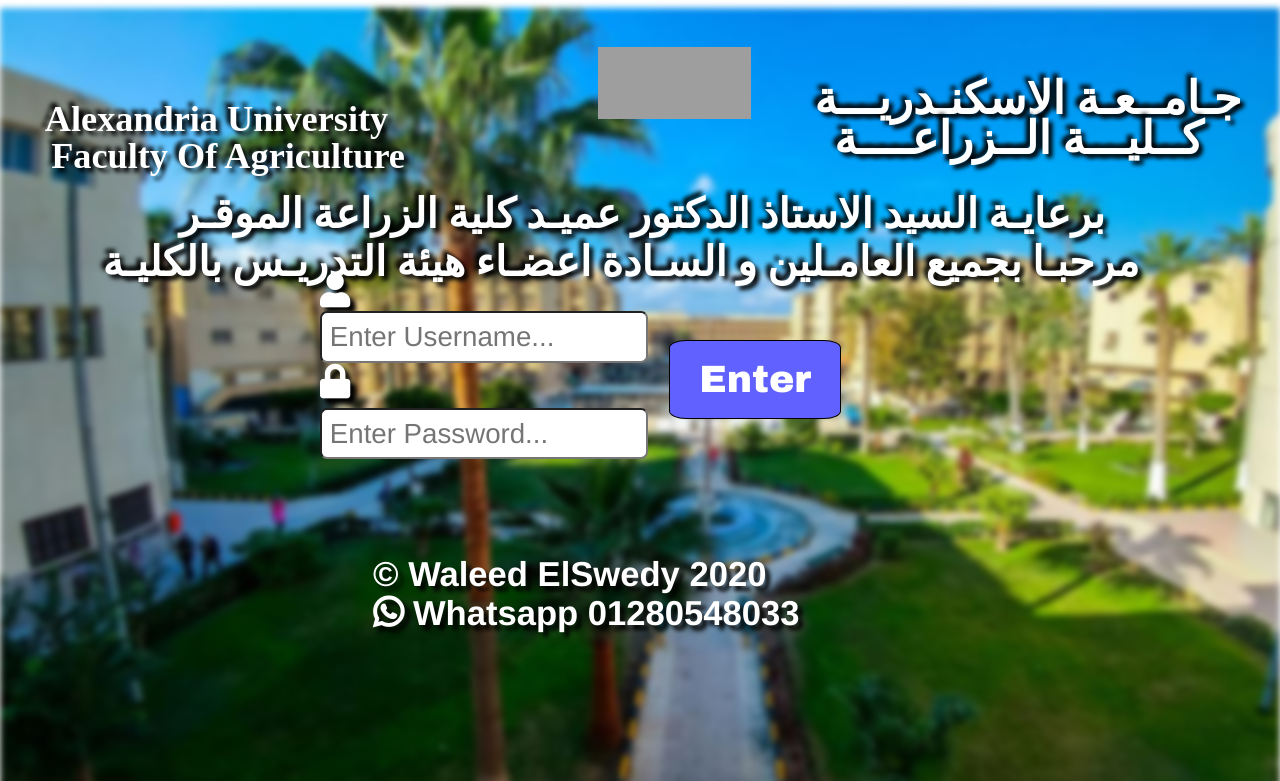
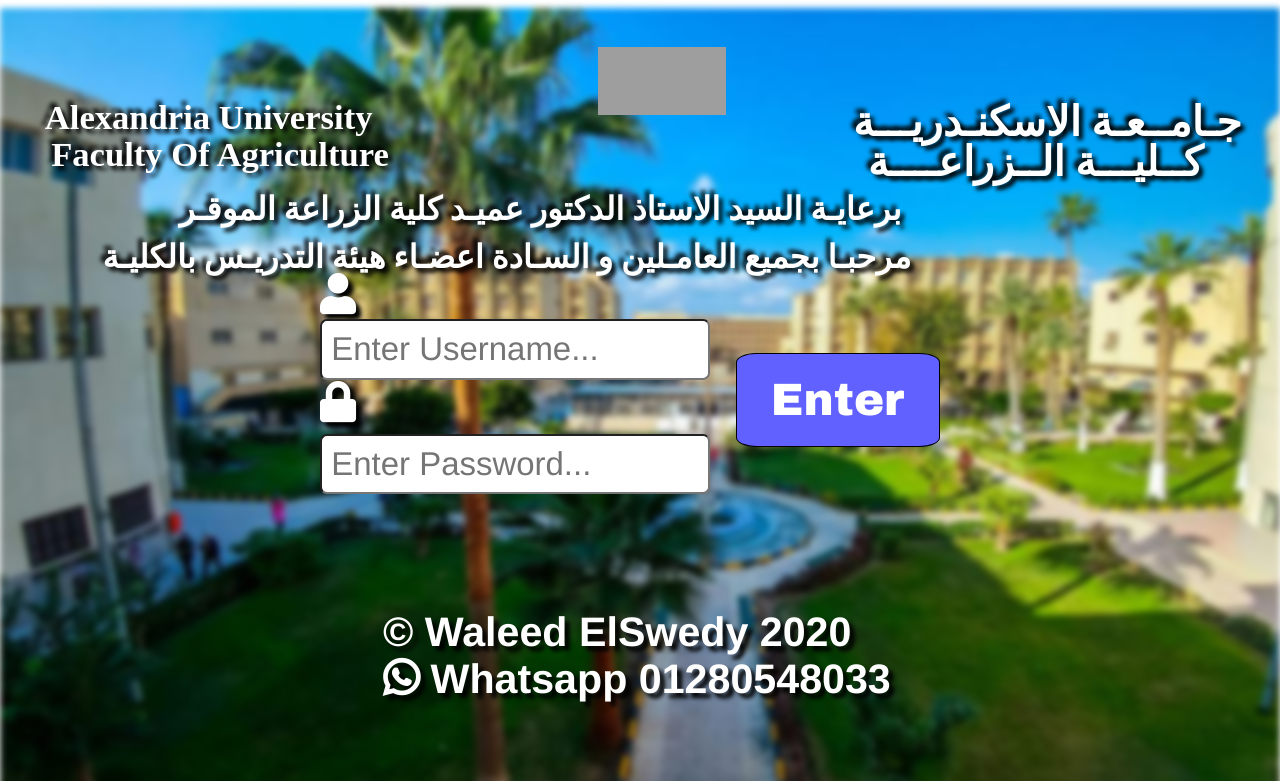
Before and after one commit to WaleedElswedy/waleedelswedyfoaonline.github.io, a PHP site: page / in a window 1280 px wide. Shown: the top 781 px of the page. Run offline with PHP 8.4, Linux system fonts and the light colour scheme; some libraries are stand-ins or nearby versions; grey boxes are pictures that could not be loaded.

Commit message:
Update style.css

```diff
--- a/FOA/css/style.css
+++ b/FOA/css/style.css
@@ -18,16 +18,16 @@
 		position:absolute;
 		left:45.6%;margin-top:1.5%;
 		}
-.titleAr,.titleAr2{position:absolute;right:5%;font-size:275%;font-family:andalus;display:inline;margin-top: 2%;
+.titleAr,.titleAr2{position:absolute;right:5%;font-size:250%;display:inline;margin-top: 3%;
 color:#ffffff;text-shadow:4px 4px 4px #000000,-4px -4px 4px black;}
-.titleEn,.titleEn2{position:absolute;left:3.5%;font-size:220%;color:#ffffff;text-shadow:4px 4px 4px #000000,-4px -4px 4px black;
+.titleEn,.titleEn2{position:absolute;left:3.5%;font-size:210%;color:#ffffff;text-shadow:4px 4px 4px #000000,-4px -4px 4px black;
 	margin-top: 3%;}
 .titleEn2{position:absolute;left:5%;top:12%;display:inline}
 .titleAr2{position:absolute;right:8.5%;top:12%;display:inline;}
-#subtitle1{color:#ffffff;position:absolute;top:31%;left:27%;font-size:210%;color:#ffffff;
+#subtitle1{color:#ffffff;position:absolute;top:31%;left:27%;font-size:195%;color:#ffffff;
 	text-shadow:4px 4px 4px #000000,-4px -4px 4px black;margin-top: 3%;
 }
-#subtitle2{color:#000000;position:absolute;font-size:210%;top:40%;left:25%;
+#subtitle2{color:#000000;position:absolute;font-size:195%;top:40%;left:25%;
 	color:#ffffff;text-shadow:4px 4px 4px #000000,-4px -4px 4px black;margin-top: 3%;
 }
 #textfield{display:inline;position:absolute;left:37%;top:58%;font-size:145%;color:#ffffff;
@@ -43,15 +43,15 @@
 }
 @media all and (max-width:1365px){
 	.body{font-size: 103%;}
- #logo{position:absolute;left:46.7%;width: 12%;
- top:3.5%;height:9%;}
- .titleAr,.titleAr2{position:absolute;top:1%;right: 3%;margin-top: 5%;}
+ #logo{position:absolute;left:46.7%;width: 10%;
+ top:3.5%;height:8.5%;}
+ .titleAr,.titleAr2{position:absolute;top:1%;right: 3%;margin-top: 7%;}
  .titleEn,.titleEn2{position:absolute;top:1%;margin-top: 7%;}
  .titleEn2{position:absolute;top:5.7%;left:4%;}
  .titleAr2{position:absolute;top:6%;right: 6%;}
- #subtitle1{position:absolute;top:19%;font-size: 250%;left: 14%;}
- #subtitle2{position:absolute;top:25%;font-size: 250%;left: 8%;}
- #textfield{position:absolute;top:34%;font-size: 210%;left:25%;}
+ #subtitle1{position:absolute;top:19%;left: 14%;}
+ #subtitle2{position:absolute;top:25%;left: 8%;}
+ #textfield{position:absolute;top:34%;font-size: 250%;left:25%;}
  #enter{position:absolute;top:30%;left: 112%; }
  #footer {position:absolute;top:150%;left: 17%;}
 }
```
